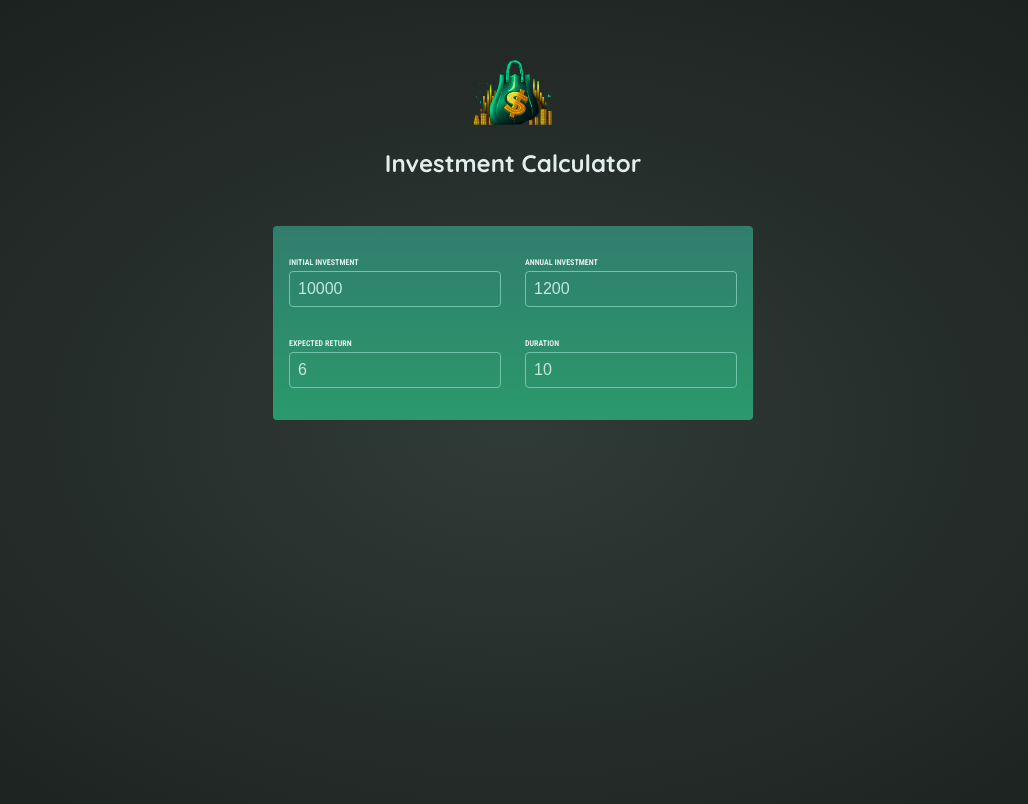
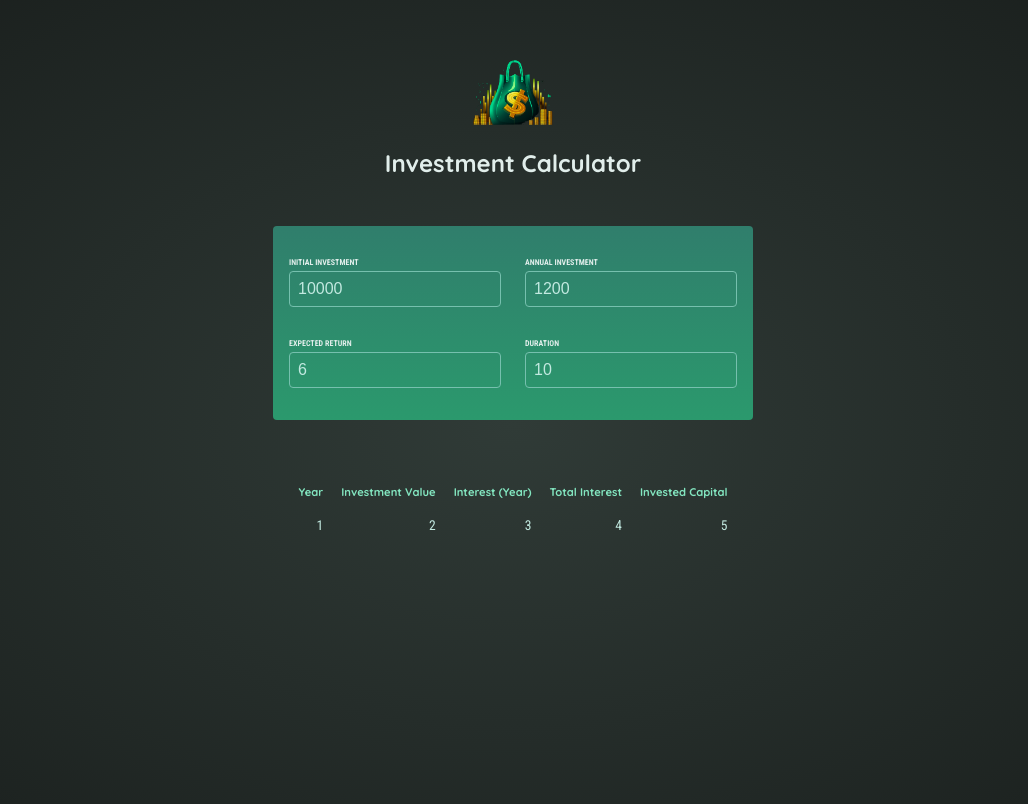
Before and after one commit to JasvinderSingh0309/Investment-calculator, a React (Vite) app: page / in a window 1280 px wide. Shown: the top 804 px of the page, without its empty margins (127-1155 px from the left). Built offline with nearby package versions, Linux system fonts and the light colour scheme.

Commit message:
Started result component

```diff
--- a/src/App.jsx
+++ b/src/App.jsx
@@ -1,5 +1,6 @@
 import React from "react";
 import Input from "./components/Input";
+import Result from "./components/Result";
 import { useState } from "react";
 
 function App() {
@@ -20,6 +21,7 @@ function App() {
   }
 
   return (
+    <>
       <div id="user-input">
         <div className="input-group">
           <Input  title="initial investment" val={values["initial investment"]}
@@ -34,6 +36,19 @@ function App() {
             onValueChange={handleValueChange} />
         </div>
       </div>
+      <table id="result">
+        <thead>
+          <tr>
+            <th>Year</th>
+            <th>Investment Value</th>
+            <th>Interest (Year)</th>
+            <th>Total Interest</th>
+            <th>Invested Capital</th>
+          </tr>
+        </thead>
+        <Result resultArray={[1,2,3,4,5]} />
+      </table>
+    </>
   )
 }
 
--- /dev/null
+++ b/src/components/Result.jsx
@@ -0,0 +1,8 @@
+
+export default function Result({resultArray}) {
+  return <tbody>
+    <tr>
+      {resultArray.map((e,i) => <td key={i}>{e}</td>)}
+    </tr>
+  </tbody>
+}
```
Lines whose indentation alone changed are shown as unchanged.
